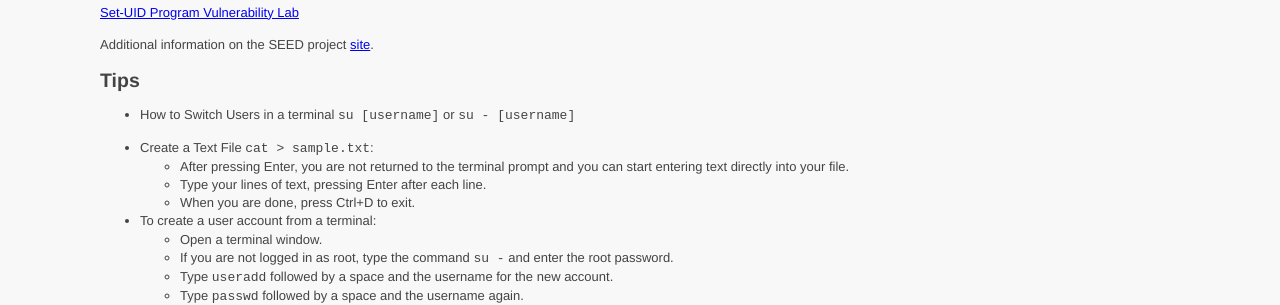
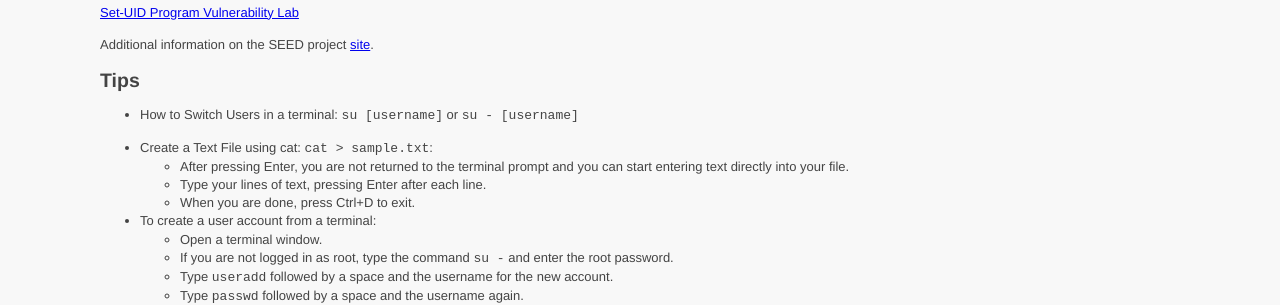
Before and after one commit to ycpcs/cs497-spring2019, a Jekyll site: the page built from labs/lab03.md, in a window 1280 px wide. Shown: the part 300-605 px from the top of the page. Built offline with Jekyll 4.4.1, drawn with Linux system fonts in a browser that asks for light colours.

Commit message:
Update lab03.md

````diff
--- a/labs/lab03.md
+++ b/labs/lab03.md
@@ -22,10 +22,10 @@ Additional information on the SEED project [site](http://www.cis.syr.edu/~wedu/s
 Tips
 ----
 
-- How to Switch Users in a terminal
+- How to Switch Users in a terminal:
 ```su [username]``` or ```su - [username]```
 
-- Create a Text File ```cat > sample.txt```:
+- Create a Text File using cat: ```cat > sample.txt```:
   - After pressing Enter, you are not returned to the terminal prompt and you can start entering text directly into your file.
   - Type your lines of text, pressing Enter after each line.
   - When you are done, press Ctrl+D to exit.
````
